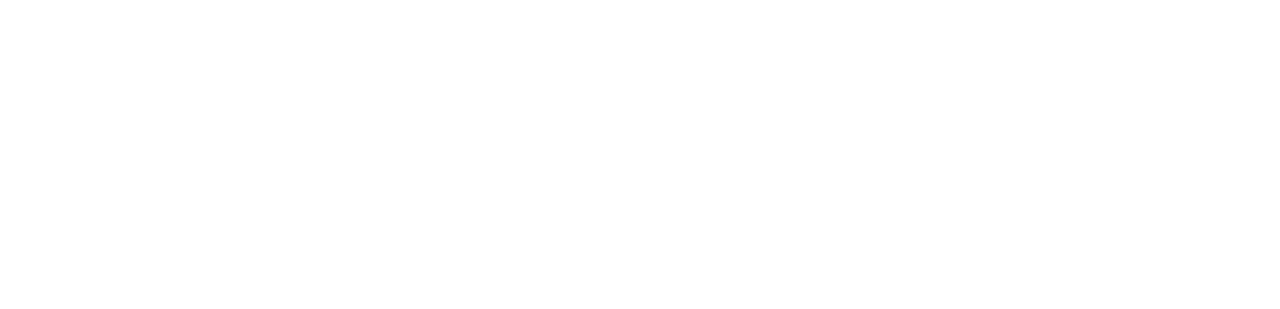
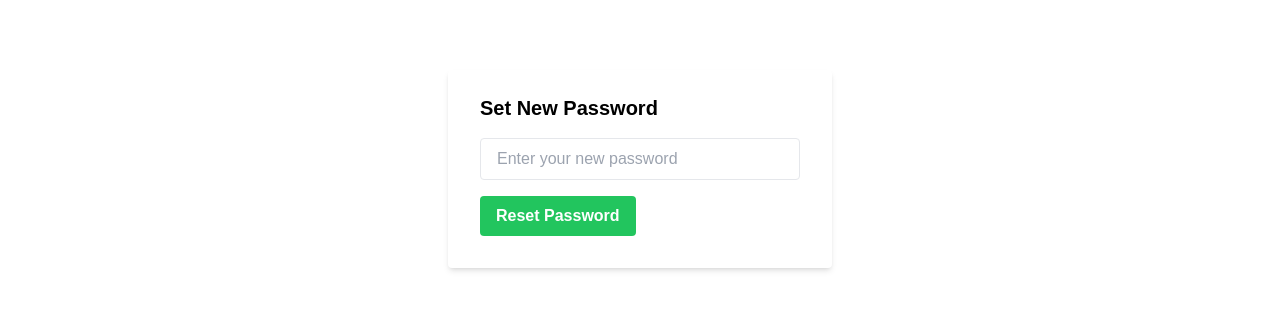
Before and after one commit to ashrafulparan2/Bookify, a React (Vite) app in the folder frontend/: page /confirm-password in a window 1280 px wide. Before the commit this address had no page. Shown: the part 275-584 px from the top of the page. Built offline with nearby package versions, Linux system fonts and the light colour scheme; no server answers.

Commit message:
forgot Password

```diff
--- a/frontend/src/components/Login.jsx
+++ b/frontend/src/components/Login.jsx
@@ -1,88 +1,120 @@
-import React, { useState } from 'react'
-import { Link, useNavigate } from 'react-router-dom'
+import React, { useState } from 'react';
+import { Link, useNavigate } from 'react-router-dom';
 import { FaGoogle } from "react-icons/fa";
-import { useForm } from "react-hook-form"
+import { useForm } from "react-hook-form";
 import { useAuth } from '../context/AuthContext';
-import { getAuth, fetchSignInMethodsForEmail } from "firebase/auth";
 
 const Login = () => {
-    const [message, setMessage] = useState("")
-    const { loginUser, signInWithGoogle} = useAuth();
-    const navigate = useNavigate()
+    const [message, setMessage] = useState("");
+    const { loginUser, signInWithGoogle } = useAuth();
+    const navigate = useNavigate();
     const {
         register,
         handleSubmit,
-        watch,
         formState: { errors },
-      } = useForm()
+    } = useForm();
 
     const onSubmit = async (data) => {
         try {
             await loginUser(data.email, data.password);
             alert("Login successful!");
-            navigate("/")
+            navigate("/");
         } catch (error) {
-            setMessage("Please provide a valid email and password")
-            console.error(error)
+            setMessage("Please provide a valid email and password");
+            console.error(error);
         }
-      }
+    };
 
     const handleGoogleSignIn = async () => {
         try {
             await signInWithGoogle();
             alert("Login successful!");
-            navigate("/")
+            navigate("/");
         } catch (error) {
-            alert("Google sign in failed!")
-            console.error(error)
+            alert("Google sign-in failed!");
+            console.error(error);
         }
-      }
+    };
 
     return (
-    <div className='h-[calc(100vh-120px)] flex justify-center items-center '>
+        <div className='h-[calc(100vh-120px)] flex justify-center items-center'>
             <div className='w-full max-w-sm mx-auto bg-white shadow-md rounded px-8 pt-6 pb-8 mb-4'>
                 <h2 className='text-xl font-semibold mb-4'>Please Login</h2>
 
                 <form onSubmit={handleSubmit(onSubmit)}>
                     <div className='mb-4'>
-                    <label className='block text-gray-700 text-sm font-bold mb-2' htmlFor="email">Email</label>
+                        <label
+                            className='block text-gray-700 text-sm font-bold mb-2'
+                            htmlFor="email"
+                        >
+                            Email
+                        </label>
                         <input
                             {...register("email", { required: true })}
-                    type="email" name="email" id="email" placeholder='Email Address'
+                            type="email"
+                            name="email"
+                            id="email"
+                            placeholder='Email Address'
                             className='shadow appearance-none border rounded w-full py-2 px-3 leading-tight focus:outline-none focus:shadow'
                         />
                     </div>
                     <div className='mb-4'>
-                    <label className='block text-gray-700 text-sm font-bold mb-2' htmlFor="password">Password</label>
+                        <label
+                            className='block text-gray-700 text-sm font-bold mb-2'
+                            htmlFor="password"
+                        >
+                            Password
+                        </label>
                         <input
                             {...register("password", { required: true })}
-                    type="password" name="password" id="password" placeholder='Password'
+                            type="password"
+                            name="password"
+                            id="password"
+                            placeholder='Password'
                             className='shadow appearance-none border rounded w-full py-2 px-3 leading-tight focus:outline-none focus:shadow'
                         />
                     </div>
-                {
-                    message && <p className='text-red-500 text-xs italic mb-3'>{message}</p>
-                }
+                    <div className='mb-2 text-right'>
+                        <Link
+                            to="/reset-password"
+                            className='text-blue-500 hover:text-blue-700 text-sm font-medium'
+                        >
+                            Forgot Password? Click here to reset
+                        </Link>
+                    </div>
+                    {message && <p className='text-red-500 text-xs italic mb-3'>{message}</p>}
                     <div>
-                    <button className='bg-blue-500 hover:bg-blue-700 text-white font-bold py-2 px-8 rounded focus:outline-none'>Login </button>
+                        <button
+                            className='bg-blue-500 hover:bg-blue-700 text-white font-bold py-2 px-8 rounded focus:outline-none'
+                        >
+                            Login
+                        </button>
                     </div>
                 </form>
-            <p className='align-baseline font-medium mt-4 text-sm'>Haven't an account? Please <Link to="/register" className='text-blue-500 hover:text-blue-700'>Register</Link></p>
+                <p className='align-baseline font-medium mt-4 text-sm'>
+                    Haven't an account? Please{' '}
+                    <Link to="/register" className='text-blue-500 hover:text-blue-700'>
+                        Register
+                    </Link>
+                </p>
 
-            {/* google sign in */}
+                {/* Google Sign-In */}
                 <div className='mt-4'>
                     <button
                         onClick={handleGoogleSignIn}
-                className='w-full flex flex-wrap gap-1 items-center justify-center bg-blue-800 hover:bg-blue-700 text-white font-bold py-2 px-4 rounded focus:outline-none'>
-                <FaGoogle  className='mr-2'/>
+                        className='w-full flex flex-wrap gap-1 items-center justify-center bg-blue-800 hover:bg-blue-700 text-white font-bold py-2 px-4 rounded focus:outline-none'
+                    >
+                        <FaGoogle className='mr-2' />
                         Sign in with Google
                     </button>
                 </div>
 
-            <p className='mt-5 text-center text-gray-500 text-xs'>©2025 Book Store. All rights reserved.</p>
+                <p className='mt-5 text-center text-gray-500 text-xs'>
+                    ©2025 Book Store. All rights reserved.
+                </p>
             </div>
         </div>
-  )
-}
+    );
+};
 
-export default Login
+export default Login;
--- /dev/null
+++ b/frontend/src/components/PasswordReset.jsx
@@ -0,0 +1,41 @@
+import React, { useState } from 'react';
+import { getAuth, sendPasswordResetEmail } from "firebase/auth";
+
+const PasswordReset = () => {
+    const [email, setEmail] = useState("");
+    const [message, setMessage] = useState("");
+
+    const handlePasswordReset = async () => {
+        try {
+            const auth = getAuth();
+            await sendPasswordResetEmail(auth, email);
+            setMessage("Password reset email sent! Please check your inbox.");
+        } catch (error) {
+            console.error(error);
+            setMessage("Failed to send password reset email. Please try again.");
+        }
+    };
+
+    return (
+        <div className='h-[calc(100vh-120px)] flex justify-center items-center'>
+            <div className='w-full max-w-sm mx-auto bg-white shadow-md rounded px-8 pt-6 pb-8 mb-4'>
+                <h2 className='text-xl font-semibold mb-4'>Reset Password</h2>
+                <input
+                    type="email"
+                    value={email}
+                    onChange={(e) => setEmail(e.target.value)}
+                    placeholder="Enter your email"
+                    className='w-full px-4 py-2 border rounded mb-4'
+                />
+                <button
+                    onClick={handlePasswordReset}
+                    className='bg-blue-500 hover:bg-blue-700 text-white font-bold py-2 px-4 rounded focus:outline-none'>
+                    Send Reset Email
+                </button>
+                {message && <p className='mt-4 text-sm text-green-500'>{message}</p>}
+            </div>
+        </div>
+    );
+};
+
+export default PasswordReset;
--- /dev/null
+++ b/frontend/src/components/ResetPassword.jsx
@@ -0,0 +1,44 @@
+import React, { useState } from 'react';
+import { getAuth, confirmPasswordReset } from "firebase/auth";
+import { useSearchParams } from 'react-router-dom';
+
+const ResetPassword = () => {
+    const [searchParams] = useSearchParams();
+    const oobCode = searchParams.get('oobCode'); // Firebase token from email link
+    const [password, setPassword] = useState("");
+    const [message, setMessage] = useState("");
+
+    const handleResetPassword = async () => {
+        try {
+            const auth = getAuth();
+            await confirmPasswordReset(auth, oobCode, password);
+            setMessage("Password reset successful! You can now log in.");
+        } catch (error) {
+            console.error(error);
+            setMessage("Failed to reset password. Please try again.");
+        }
+    };
+
+    return (
+        <div className='h-[calc(100vh-120px)] flex justify-center items-center'>
+            <div className='w-full max-w-sm mx-auto bg-white shadow-md rounded px-8 pt-6 pb-8 mb-4'>
+                <h2 className='text-xl font-semibold mb-4'>Set New Password</h2>
+                <input
+                    type="password"
+                    value={password}
+                    onChange={(e) => setPassword(e.target.value)}
+                    placeholder="Enter your new password"
+                    className='w-full px-4 py-2 border rounded mb-4'
+                />
+                <button
+                    onClick={handleResetPassword}
+                    className='bg-green-500 hover:bg-green-700 text-white font-bold py-2 px-4 rounded focus:outline-none'>
+                    Reset Password
+                </button>
+                {message && <p className='mt-4 text-sm text-green-500'>{message}</p>}
+            </div>
+        </div>
+    );
+};
+
+export default ResetPassword;
```
Also changed, not shown: frontend/src/routers/router.jsx (+10 -0 lines). Lines whose indentation alone changed are shown as unchanged.
